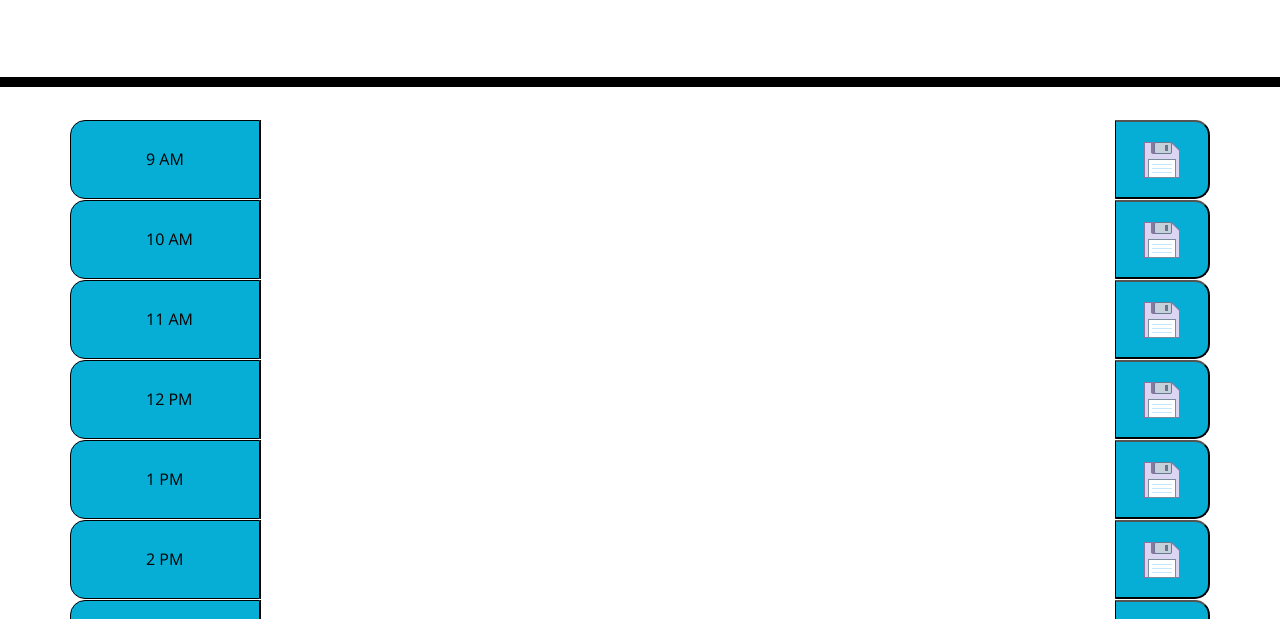
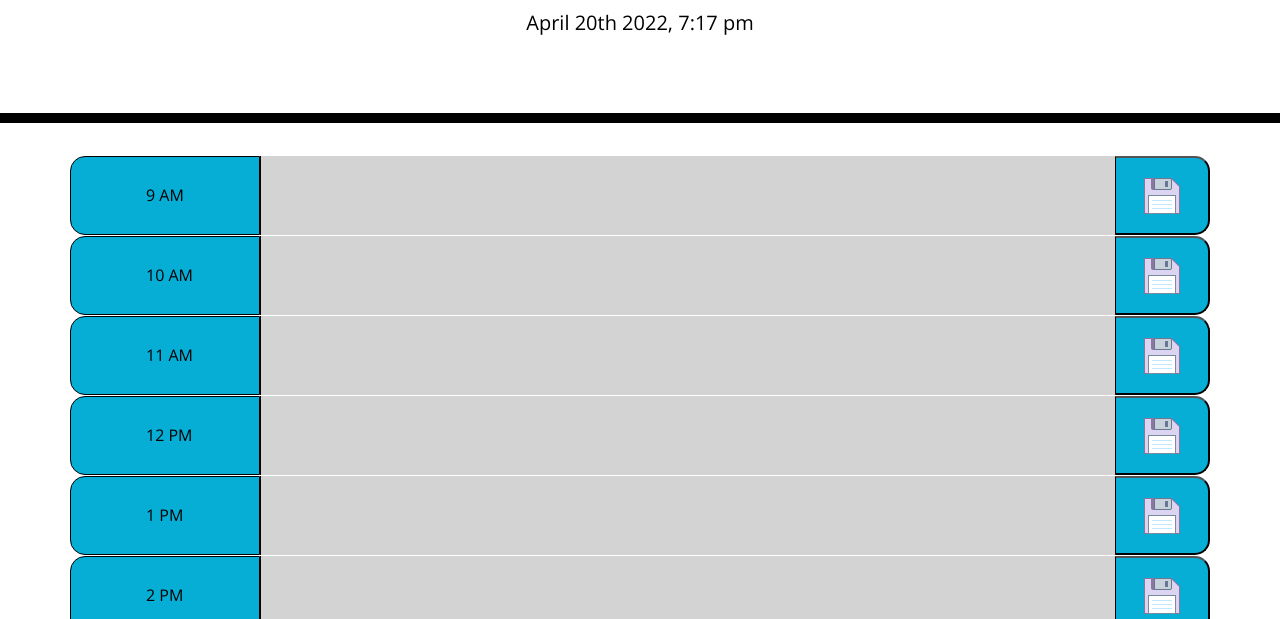
Before and after one commit to Jordanio49/work-day-schedule, a plain HTML site: page index.html in a window 1280 px wide. Shown: the part 181-800 px from the top of the page. Drawn offline with nearby package versions, Linux system fonts and the light colour scheme.

Commit message:
Added the currentDay const to show the date and time unter the header, and added for loop with conditional statements to check if the hour is past present or future

```diff
--- a/assets/js/script.js
+++ b/assets/js/script.js
@@ -0,0 +1,18 @@
+const currentDay = document.getElementById('currentDay')
+
+currentDay.textContent = moment().format('MMMM Do YYYY, h:mm a');
+
+let currentHour = moment().hour();
+let hour = [9, 10, 11, 12, 13, 14, 15, 16, 17];
+
+for (let i = 0; i < hour.length; i++) {
+    if(currentHour === hour[i]) {
+       document.getElementById(i).classList.add('present');
+    }
+    if(currentHour < hour[i]) {
+        document.getElementById(i).classList.add('future');
+    }
+    else {
+        document.getElementById(i).classList.add('past');
+    }
+}
--- a/index.html
+++ b/index.html
@@ -76,9 +76,8 @@
         <button id="saveBtn8" class="saveBtn col-1"><img src="./assets/images/savebutton.png" /></button>
       </div>
     </div>
-
-    <script src="./assets/js/script.js"></script>
     <script src="https://code.jquery.com/jquery-3.4.1.min.js"></script>
     <script src="https://cdnjs.cloudflare.com/ajax/libs/moment.js/2.24.0/moment.min.js"></script>
+    <script src="./assets/js/script.js"></script>
   </body>
 </html>
```
